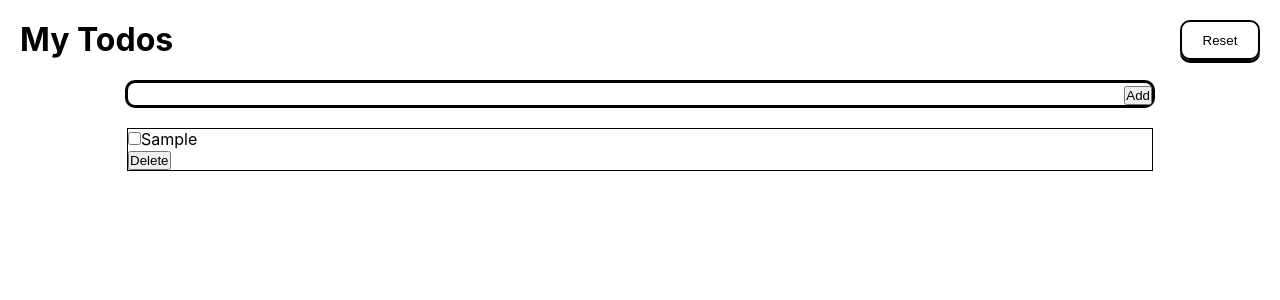
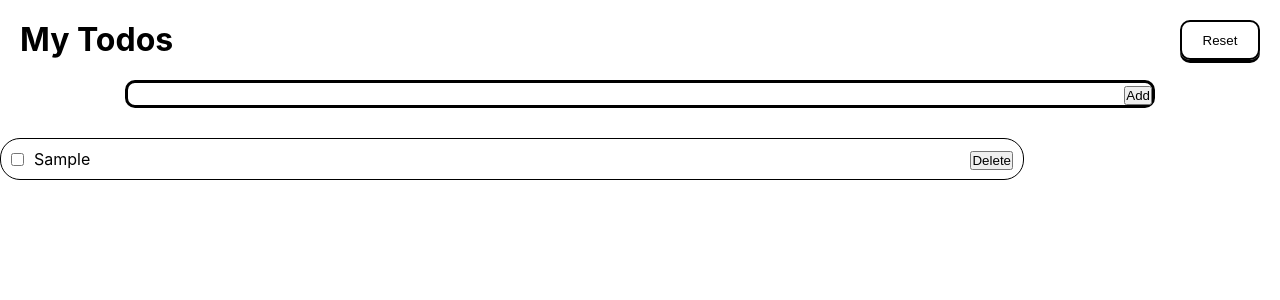
Before and after one commit to HPTR/todo-tech-test, a React (Create React App) app: page / in a window 1280 px wide. Both pictures are taken after typing "Sample" into the empty fields and a click on the button "Add". Shown: the top 300 px of the page. Built offline with nearby package versions, Linux system fonts and the light colour scheme.

Commit message:
Add specific todo styling

```diff
--- a/src/components/Todo/Todo.scss
+++ b/src/components/Todo/Todo.scss
@@ -1,11 +1,33 @@
 .todo {
     display: flex;
     justify-content: center;
-
+    flex-direction: column;
+    align-items: center;
+    width: 80vw;
 
     &__list {
         list-style-type: none;
+        width: 100%;
+    }
+
+    &__list-item {
+        display: flex;
+        justify-content: space-between;
+        align-items: center;
+        min-height: 40px;
         border: 1px solid black;
-        width: 80%;
+        border-radius: 20px;
+        margin: 10px 0px;
+        padding: 0px 10px;
+    }
+
+    &__item {
+        display: flex;
+        align-items: center;
+        text-align: left;
+    }
+
+    &__checkbox {
+        margin-right: 10px;
     }
 }
```
